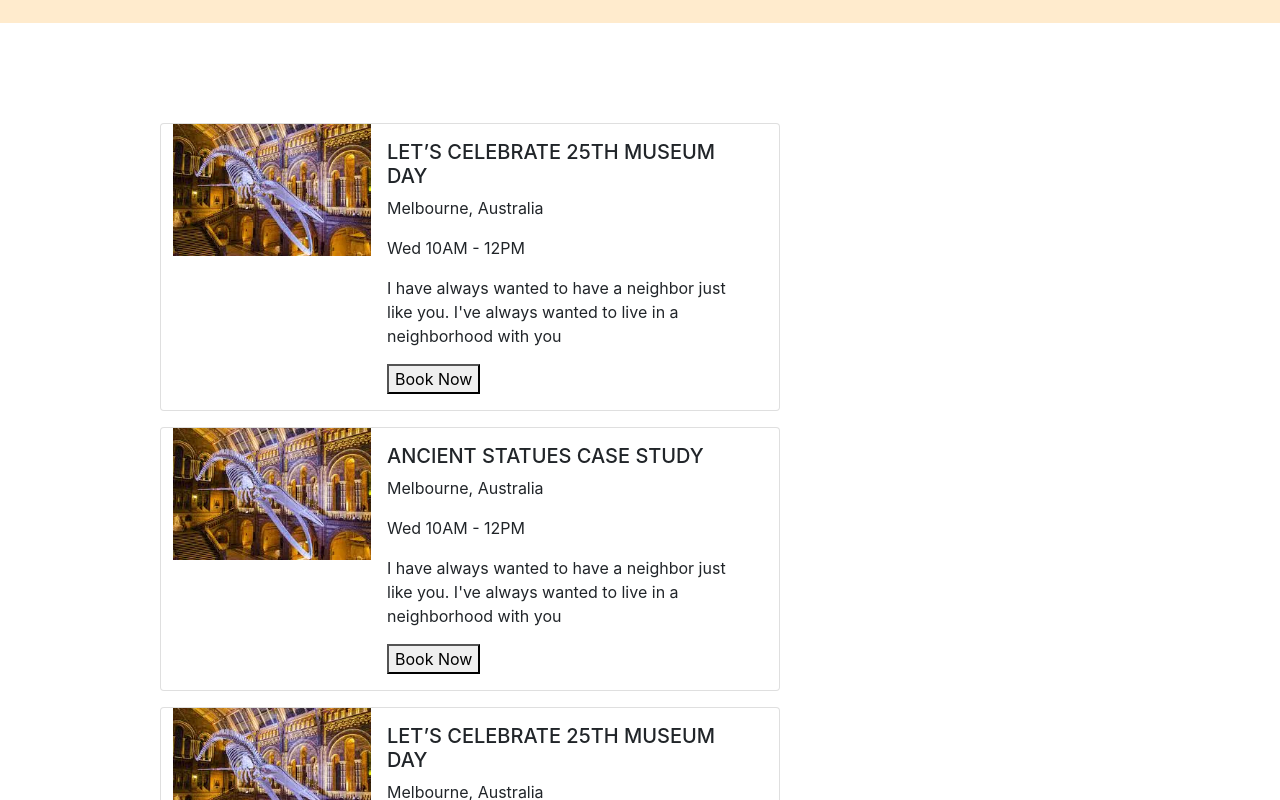
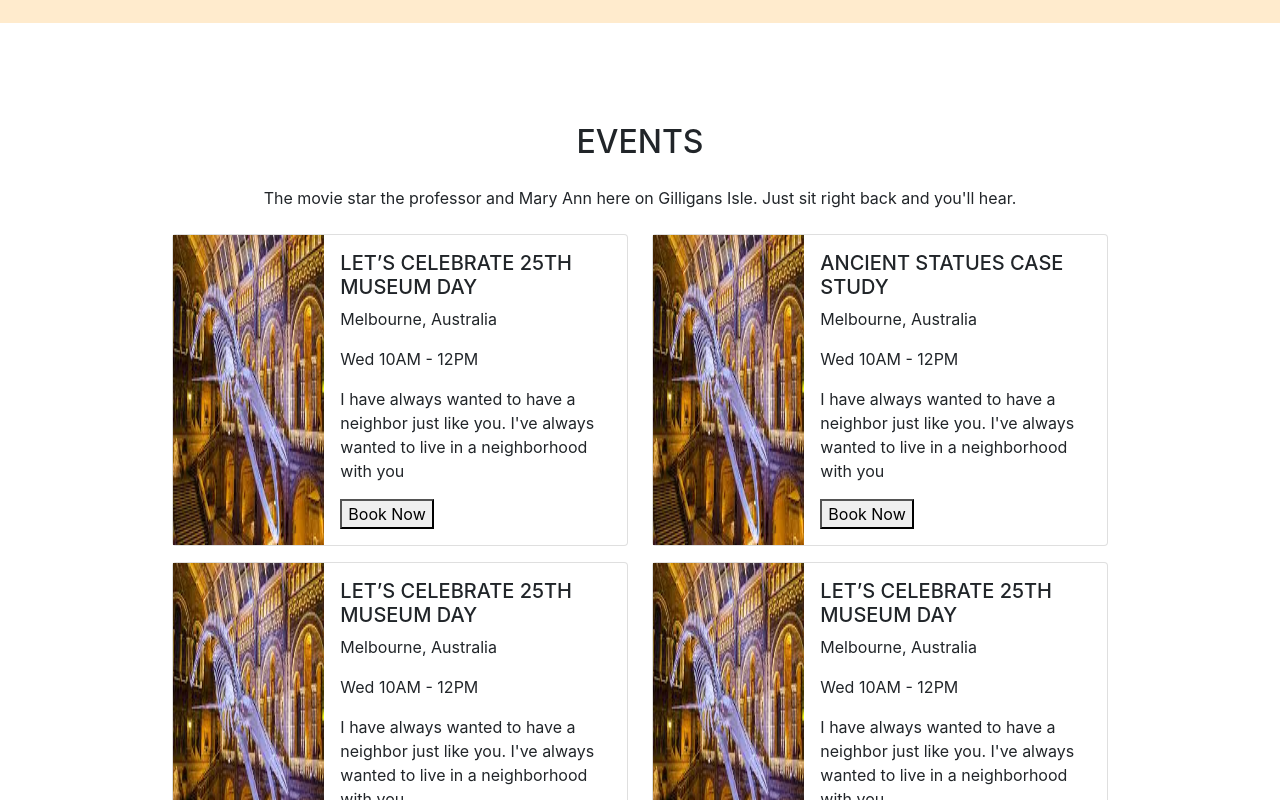
Before and after one commit to Swapno5896/Amazing-Museums-UI, a React (Create React App) app: page / in a window 1280 px wide. Shown: the part 1940-2740 px from the top of the page. Built offline with nearby package versions, Linux system fonts and the light colour scheme.

Commit message:
event section is done

```diff
--- a/src/components/Events/EventCard/EventCard.js
+++ b/src/components/Events/EventCard/EventCard.js
@@ -3,10 +3,15 @@ import React from "react";
 const EventCard = (props) => {
   const { img, title, location, time, description } = props.dt;
   return (
-    <div className="card mb-3" style={{ width: "620px" }}>
+    <div className="col-md-6 col-sm-12">
+      <div className="card mb-3 ">
         <div className="row g-0">
           <div className="col-md-4">
-          <img style={{ width: "100%" }} src={img} alt="..." />
+            <img
+              style={{ width: "100%", height: "100%" }}
+              src={img}
+              alt="..."
+            />
           </div>
           <div className="col-md-8">
             <div className="card-body">
@@ -19,6 +24,7 @@ const EventCard = (props) => {
           </div>
         </div>
       </div>
+    </div>
   );
 };
 
--- a/src/components/Events/Events/Events.js
+++ b/src/components/Events/Events/Events.js
@@ -37,11 +37,19 @@ const Events = () => {
     },
   ];
   return (
-    <div className="d-flex justify-content-center">
-      <div className="row w-75">
-        {eventData.map((dt) => (
-          <EventCard dt={dt} />
-        ))}
+    <div>
+      <h2 className="text-center pb-3">EVENTS</h2>
+      <p className="text-center pb-2">
+        The movie star the professor and Mary Ann here on Gilligans Isle. Just
+        sit right back and you'll hear.
+      </p>
+
+      <div className="d-flex justify-content-center">
+        <div className="row w-75">
+          {eventData.map((dt) => (
+            <EventCard dt={dt} />
+          ))}
+        </div>
       </div>
     </div>
   );
```
Lines whose indentation alone changed are shown as unchanged.
